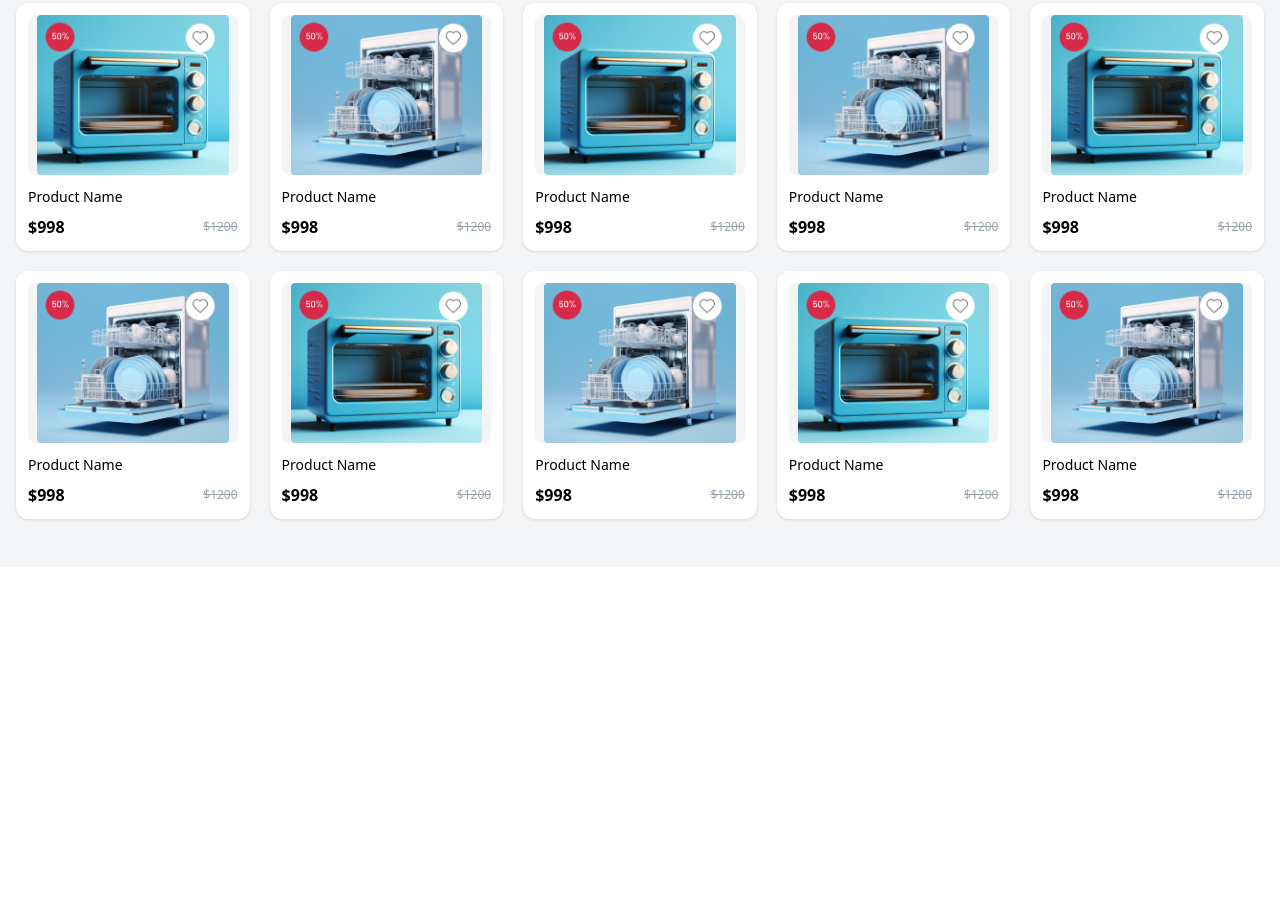
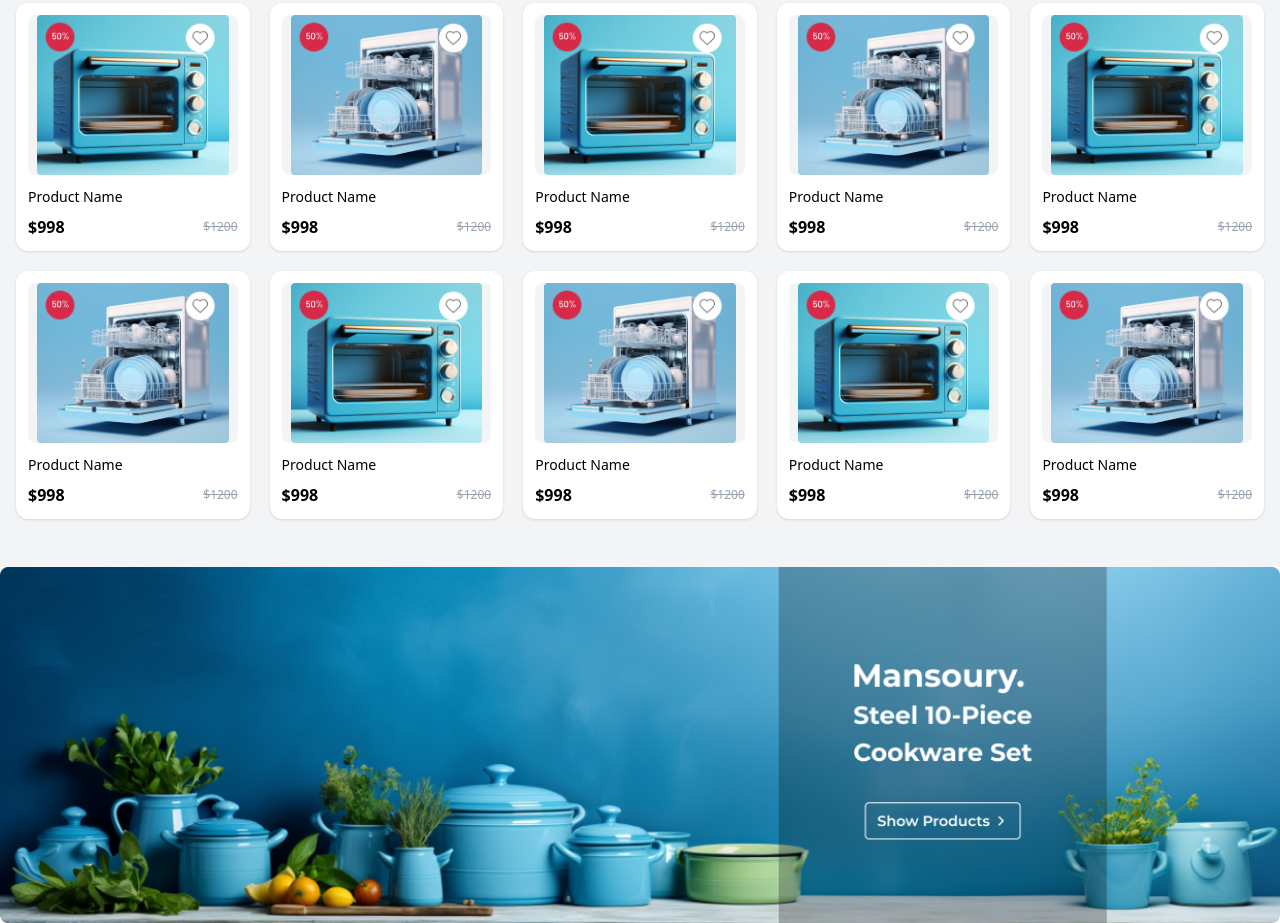
Before and after one commit to Zuhur061/tailwind, a website: page index.html in a window 1280 px wide. Shown: the part 1519-2442 px from the top of the page. Before the commit the page ends 2086 px from the top, so only its background shows below. Drawn offline with Linux system fonts and the light colour scheme.

Commit message:
second com

```diff
--- a/index.html
+++ b/index.html
@@ -22,7 +22,7 @@
             <button class="bg-[blue] text-[white] p-3 rounded-2xl">Register</button>
         </div>
     </div>
-    <div class="">
+    <div>
         <img width="100%" src="./slider.png" alt="">
     </div>
     <section>
@@ -225,5 +225,10 @@
     </div>
   </div>
 </section>
+<section>
+    <div>
+        <img width="100%" src="./Products.png" alt="">
+    </div>
+</section>
 </body>
 </html>
```
Also changed, not shown: Products.png (added).
